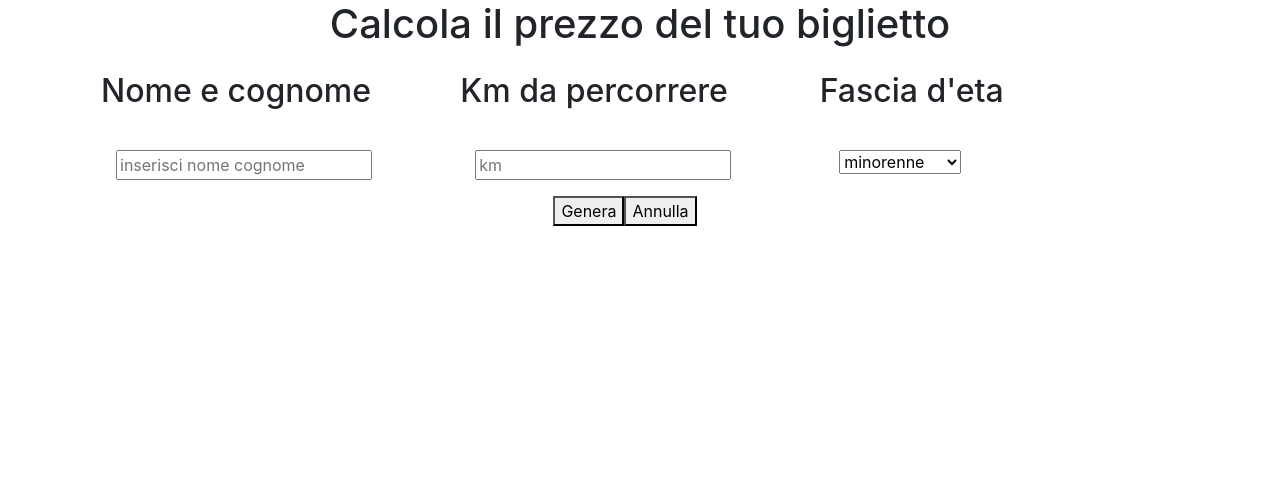
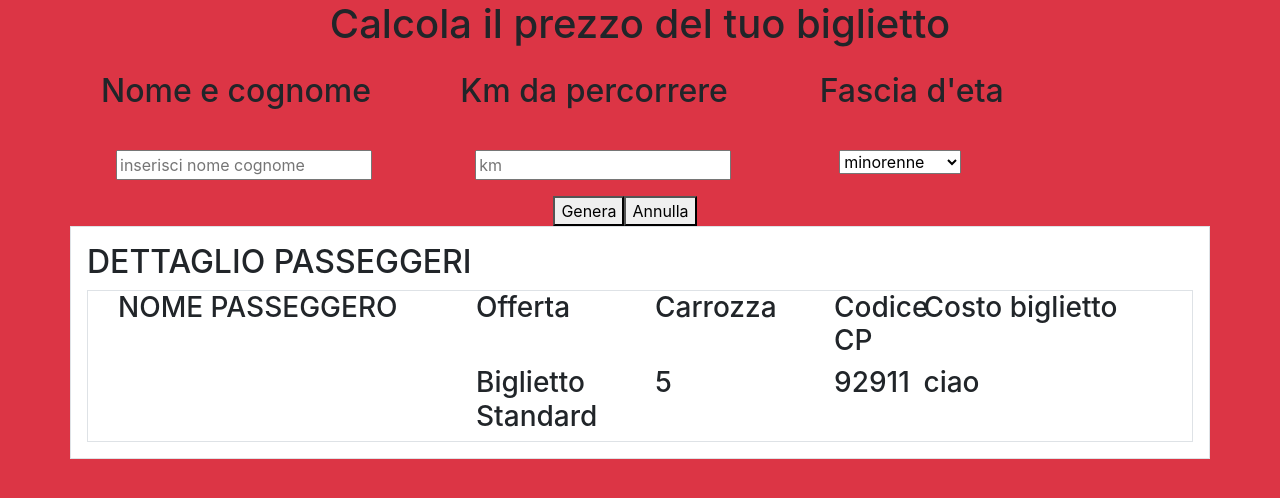
Before and after one commit to Fonta97/js-biglietto-treno-form, a plain HTML site: page index.html in a window 1280 px wide. Drawn offline with nearby package versions, Linux system fonts and the light colour scheme.

Commit message:
grafica male male odio il css

```diff
--- a/css/style.css
+++ b/css/style.css
@@ -0,0 +1,7 @@
+* {
+    box-sizing: border-box;
+}
+
+.ticket_box {
+    /* display: none; */
+}
--- a/index.html
+++ b/index.html
@@ -9,7 +9,7 @@
     <link rel="stylesheet" href="css/style.css">
 </head>
 
-<body>
+<body class="bg-danger">
 
     <!-- sezione principale dati input di calcolo biglietto -->
     <header class="container">
@@ -46,9 +46,67 @@
     </header>
 
     <!-- sezione biglietto a comparsa -->
-    <footer>
-        <div>
-            <h2 id="ticket_price"></h2>
+    <footer class="ticket_box col-12">
+        <!-- <div class="container d-flex justify-content-center">
+            <table class="table">
+                <thead>
+                    <tr>
+                        <th scope="col">NOME PASSEGGERO</th>
+                        <th scope="col">Offerta</th>
+                        <th scope="col">Carrozza</th>
+                        <th scope="col">Codice CP</th>
+                    </tr>
+                </thead>
+                <tbody>
+                    <tr>
+                        <th scope="row">1</th>
+                        <td>Biglietto Standard</td>
+                        <td>5</td>
+                        <td>92911</td>
+                    </tr>
+                </tbody>
+            </table>
+        </div> -->
+        <div class="container border bg-white p-3">
+            <h2>DETTAGLIO PASSEGGERI</h2>
+            <div class="container border">
+                <div class="container">
+                    <div class="row">
+                        <div class="col-4">
+                            <h3>NOME PASSEGGERO</h3>
+                        </div>
+                        <div class="col-2">
+                            <h3>Offerta</h3>
+                        </div>
+                        <div class="col-2">
+                            <h3>Carrozza</h3>
+                        </div>
+                        <div class="col-1">
+                            <h3>Codice CP</h3>
+                        </div>
+                        <div class="col-3">
+                            <h3>Costo biglietto</h3>
+                        </div>
+                    </div>
+                </div>
+                <div class="container">
+                    <div class="row">
+                        <div class="col-2 offset-4">
+                            <h3>Biglietto Standard</h3>
+                        </div>
+                        <div class="col-2">
+                            <h3>5</h3>
+                        </div>
+                        <div class="col-1">
+                            <h3>92911</h3>
+                        </div>
+
+                        <div class="col-3">
+                            <h3 id="ticket_price">ciao</h3>
+                        </div>
+                    </div>
+                </div>
+            </div>
         </div>
     </footer>
 
--- a/js/script.js
+++ b/js/script.js
@@ -30,7 +30,6 @@ sendButton.addEventListener("click",
         }
         console.log(priceKm, finalPrice)
 
-
         console.log(finalPrice)
     }
 )
```
